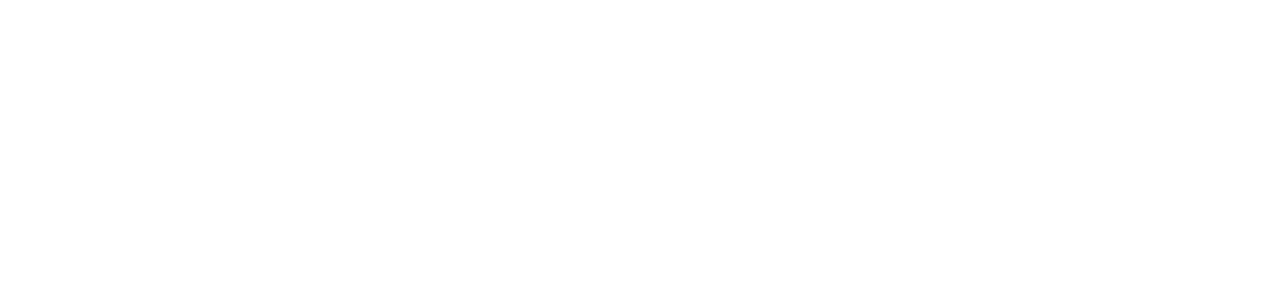
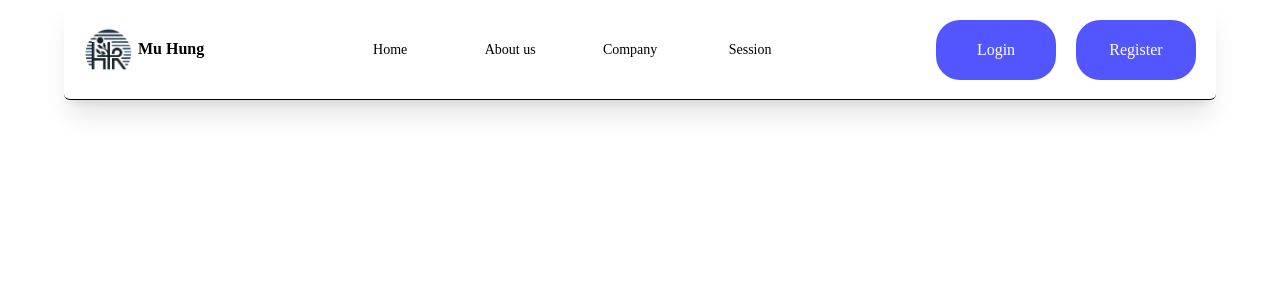
Before and after one commit to 2110503TACEDT66/swdevprac2-project-mu-hung-un-tun-tom-nueng, a Next.js app: page / in a window 1280 px wide. Shown: the top 300 px of the page. Built offline with nearby package versions, Linux system fonts and the light colour scheme.

Commit message:
add Navbar

```diff
--- a/src/app/globals.css
+++ b/src/app/globals.css
@@ -90,6 +90,7 @@ html,
 body {
   max-width: 100vw;
   overflow-x: hidden;
+  margin-top: 100px;
 }
 
 body {
--- a/src/app/layout.tsx
+++ b/src/app/layout.tsx
@@ -1,4 +1,5 @@
 import './globals.css';
+import TopMenu from '@/components/TopMenu';
 
 export default function RootLayout({
   children,
@@ -7,7 +8,10 @@ export default function RootLayout({
 }>) {
   return (
     <html lang="en">
-      <body>{children}</body>
+      <body>
+        <TopMenu />
+        {children}
+      </body>
     </html>
   );
 }
--- /dev/null
+++ b/src/components/TopMenu.tsx
@@ -0,0 +1,38 @@
+import TopMenuItem from './TopMenuItem';
+import Image from 'next/image';
+import Link from 'next/link';
+
+const TopMenu = () => {
+  return (
+    <div className="flex w-full flex-row flex-wrap">
+      <div className="fixed left-0 top-0 z-20 mx-[5%] flex h-[100px] w-[90%] flex-row justify-between rounded-md border-b-[1px] border-black bg-white pl-5 pr-5 shadow-xl">
+        <div className="mb-auto mt-auto flex flex-row items-center justify-center">
+          <Image src="/img/logo.png" width={50} height={50} alt={'LOGO'} />
+          <span className="ml-1 font-bold">Mu Hung</span>
+        </div>
+        <div className="jusitfy-center flex">
+          <TopMenuItem title="Home" pageRef="/" />
+          <TopMenuItem title="About us" pageRef="/about" />
+          <TopMenuItem title="Company" pageRef="/contact" />
+          <TopMenuItem title="Session" pageRef="/session" />
+        </div>
+        <div className="text-bold mb-auto mt-auto flex space-x-5 text-white">
+          <Link
+            href="/login"
+            className="flex h-[60px] w-[120px] items-center justify-center rounded-3xl bg-blue1"
+          >
+            Login
+          </Link>
+          <Link
+            href="/register"
+            className="flex h-[60px] w-[120px] items-center justify-center rounded-3xl bg-blue1"
+          >
+            Register
+          </Link>
+        </div>
+      </div>
+    </div>
+  );
+};
+
+export default TopMenu;
--- /dev/null
+++ b/src/components/TopMenuItem.tsx
@@ -0,0 +1,20 @@
+import Link from 'next/link';
+
+const TopMenuItem = ({
+  title,
+  pageRef,
+}: {
+  title: string;
+  pageRef: string;
+}) => {
+  return (
+    <Link
+      href={pageRef}
+      className="mb-auto mt-auto w-[120px] text-center text-sm"
+    >
+      {title}
+    </Link>
+  );
+};
+
+export default TopMenuItem;
```
Also changed, not shown: public/img/logo.png (added).
